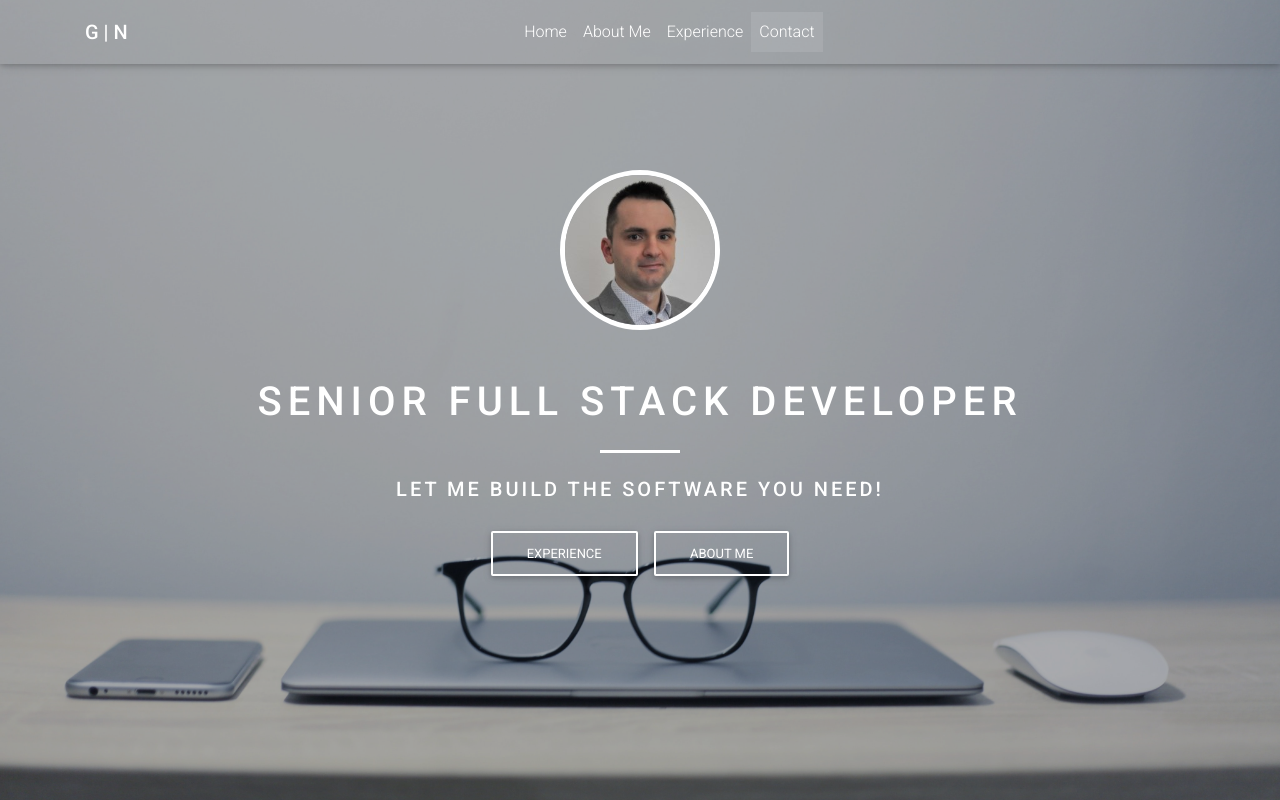
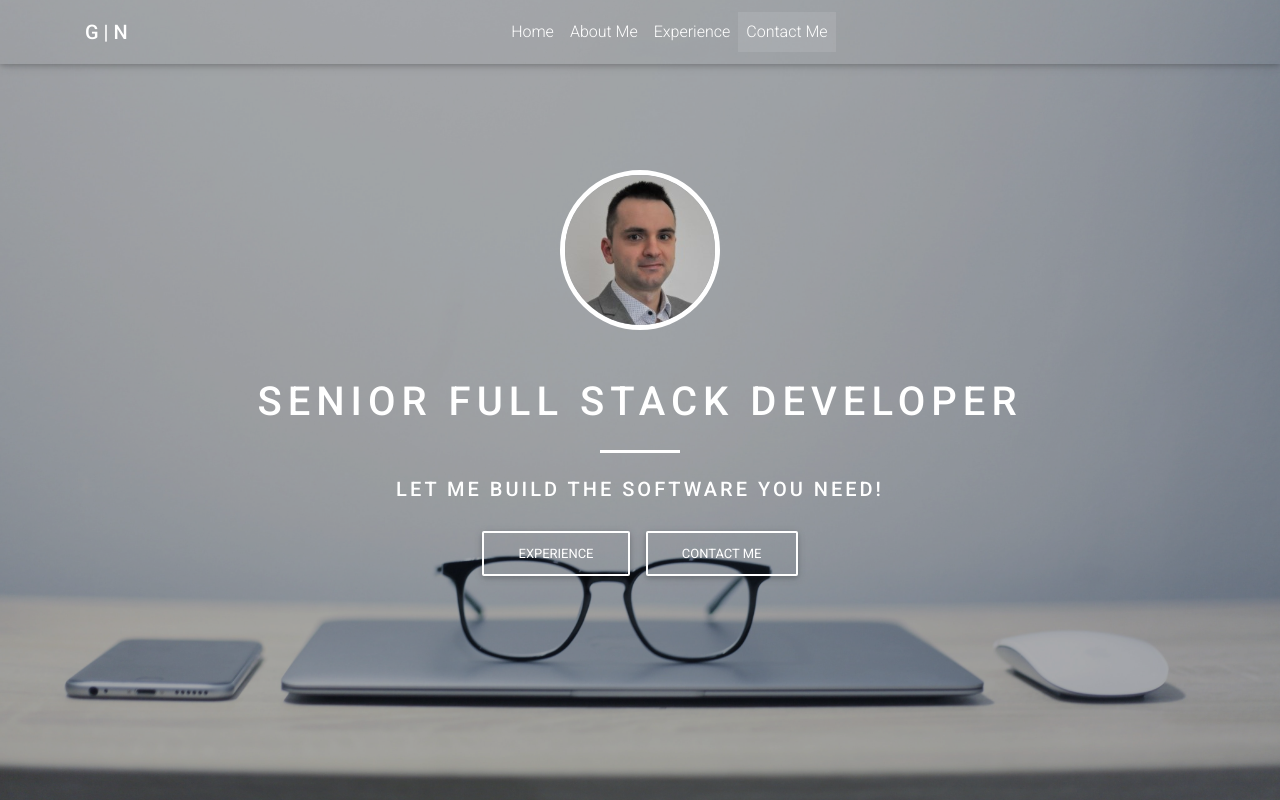
Before and after one commit to GergoNinacs/gergoninacs.github.io, a plain HTML site: page index.html in a window 1280 px wide. Shown: the top 800 px of the page. Drawn offline with Linux system fonts and the light colour scheme.

Commit message:
Changed About Me to Contact

```diff
--- a/index.html
+++ b/index.html
@@ -36,7 +36,7 @@
               <a class="nav-link to-link" href="#experience">Experience</a>
             </li>
             <li class="nav-item">
-              <a class="nav-link to-link" href="#contact">Contact</a>
+              <a class="nav-link to-link" href="#contact">Contact Me</a>
             </li>
           </ul>
         </div>
@@ -56,7 +56,7 @@
               <hr class="hr-light my-4 wow fadeInDown" data-wow-delay="0.4s">
               <h5 class="text-uppercase mb-4 white-text wow fadeInDown" data-wow-delay="0.4s"><strong>Let me build the software you need!</strong></h5>
               <a class="btn btn-responsive btn-outline-white wow fadeInLeft to-link" href="#experience" data-wow-delay="0.4s">Experience</a>
-              <a class="btn btn-responsive btn-outline-white wow fadeInRight to-link" href="#aboutme" data-wow-delay="0.4s">About me</a>
+              <a class="btn btn-responsive btn-outline-white wow fadeInRight to-link" href="#contact" data-wow-delay="0.4s">Contact Me</a>
             </div>
           </div>
         </div>
```
